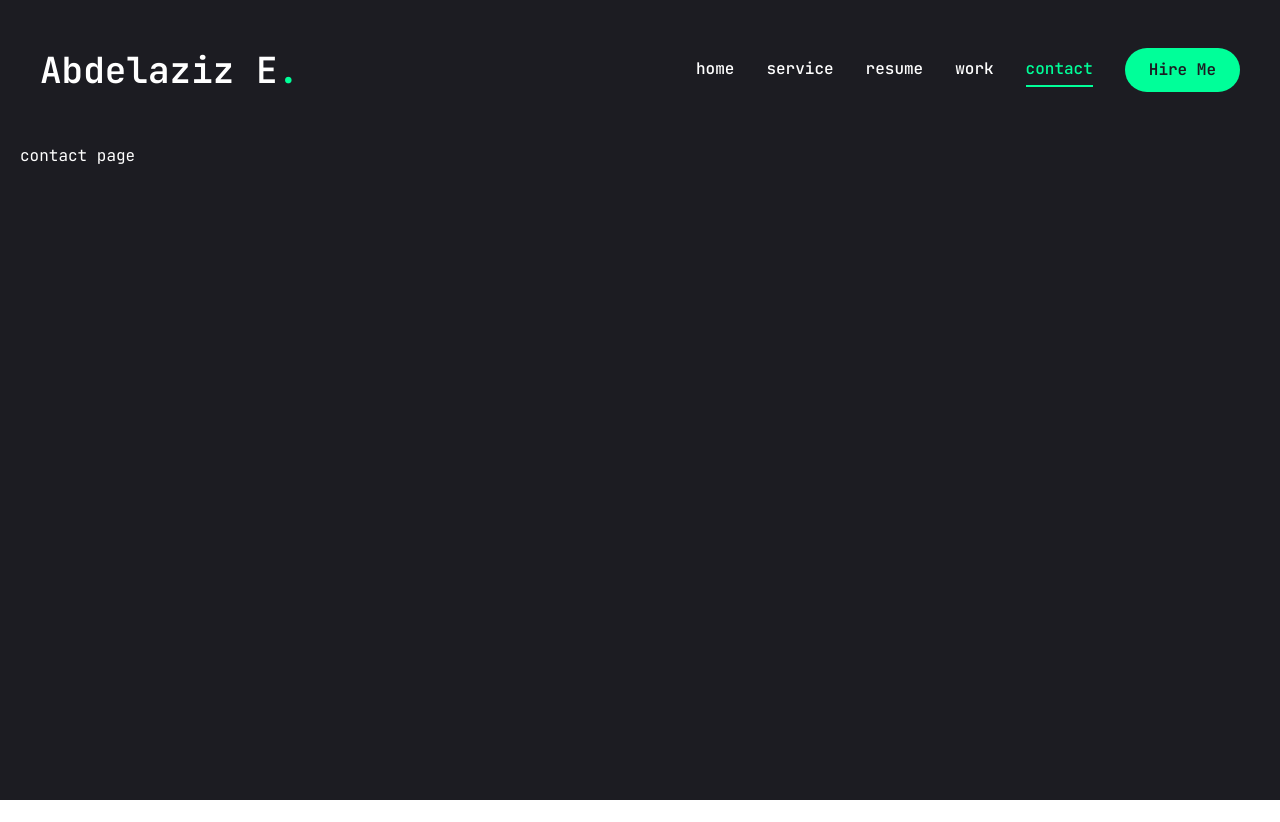
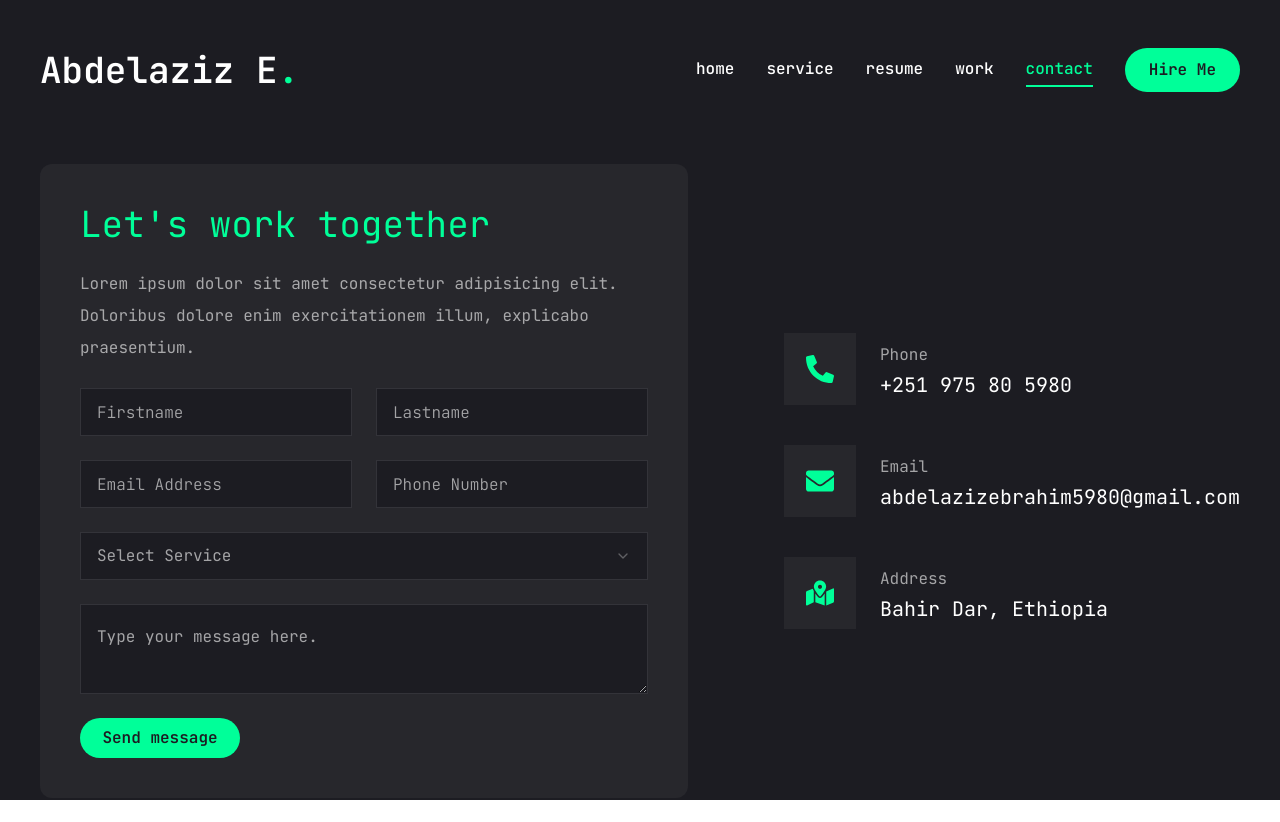
Before and after one commit to AbdelazizEbrahim/portfolio, a Next.js app: page /contact in a window 1280 px wide. Before the commit the page ends 800 px from the top, so only its background shows below. Built offline with nearby package versions, Linux system fonts and the light colour scheme.

Commit message:
Contact page completed

```diff
--- a/app/contact/page.tsx
+++ b/app/contact/page.tsx
@@ -1,10 +1,115 @@
-import React from 'react'
+'use client'
+
+import { Button } from '@/components/ui/button'
+import { Input } from "../../components/ui/input";
+import {Textarea} from '../../components/ui/textarea'
+
+import {
+  Select,
+  SelectContent,
+  SelectGroup,
+  SelectItem,
+  SelectLabel,
+  SelectTrigger,
+  SelectValue
+} from "../../components/ui/select";
+import { FaPhoneAlt, FaEnvelope, FaMapMarkedAlt } from 'react-icons/fa';
+
+const info = [
+  {
+    icon: <FaPhoneAlt />,
+    title: "Phone",
+    description: "+251 975 80 5980",
+  },
+  {
+    icon: <FaEnvelope />,
+    title: "Email",
+    description: "abdelazizebrahim5980@gmail.com",
+  },
+  {
+    icon: <FaMapMarkedAlt />,
+    title: "Address",
+    description: "Bahir Dar, Ethiopia",
+  }
+]
+import { motion } from "framer-motion"
 
 const Contact = () => {
   return (
-    <div>
-      contact page
-    </div>
+    <motion.section
+       initial={{ opacity: 0 }}
+       animate={{
+        opacity: 1,
+        transition: { delay: 2.4, duration: 0.4, ease: "easeIn" },
+       }}
+       className='py-6'
+    >
+      <div className='container mx-auto'>
+        <div className='flex flex-col xl:flex-row gap-[30px]'>
+          {/* form */}
+          <div className='xl:w-[54%] order-2 xl:order-none'>
+            <form className='flex flex-col gap-6 p-10 bg-[#27272c] rounded-xl'>
+              <h3 className='text-4xl text-accent'>Let's work together</h3>
+              <p className='text-white/60'>Lorem ipsum dolor sit amet consectetur adipisicing elit.
+                       Doloribus dolore enim exercitationem illum, explicabo praesentium.
+              </p>
+              {/* inputs */}
+              <div className='grid grid-cols-1 md:grid-cols-2 gap-6'>
+                <Input type="firstname" placeholder="Firstname"/>
+                <Input type="lastname" placeholder="Lastname"/>
+                <Input type="email" placeholder="Email Address"/>
+                <Input type="phone" placeholder="Phone Number"/>
+              </div>
+              {/* selection */}
+              <Select>
+                <SelectTrigger classname="w-full">
+                  <SelectValue placeholder="Select Service">
+
+                  </SelectValue>
+                  <SelectContent>
+                    <SelectGroup>
+                      <SelectLabel>Select Service</SelectLabel>
+                      <SelectItem value="est">Web Develoment</SelectItem>
+                      <SelectItem value="cst">Content Creation</SelectItem>
+                      <SelectItem value="mst">Facebook Ads</SelectItem>
+                    </SelectGroup>
+                  </SelectContent>
+                </SelectTrigger>
+              </Select>
+              {/* textares */}
+              <Textarea
+                 classname="h-[200px]"
+                 placeholder="Type your message here."
+              />
+              {/* buuttons */}
+              <Button  size="md" className="max-w-40 h-10">
+                Send message
+              </Button>
+            </form>
+          </div>
+          {/* info */}
+          <div className='flex-1 flex items-center xl:justify-end order-1
+              xl:order-none mb-8 xl:mb-0'>
+                <ul className='flex flex-col gap-10 '>
+                  {info.map((item, index) => {
+                    return (
+                      <li key={index} className='flex items-center gap-6 '>
+                        <div className='w-[52px] h-[52px] xl:w-[72px] xl:h-[72px] bg-[#27272c] text-accent
+                          rounded-md flex items-center justify-center'>
+                            <div className='text-[28px]'>{item.icon}</div>
+                          </div>
+                          <div className='flex-1'>
+                            <p className='text-white/60'>{item.title}</p>
+                            <h3 className='text-xl'>{item.description}</h3>
+                          </div>
+                      </li>
+                    )
+                  })}
+                </ul>
+          </div>
+        </div>
+      </div>
+    </motion.section>
   )
 }
 
--- a/components/ui/input.jsx
+++ b/components/ui/input.jsx
@@ -7,8 +7,8 @@
     (<input
       type={type}
       className={cn(
-        "flex h-10 w-full rounded-md border border-slate-200 bg-white px-3 py-2 text-sm ring-offset-white file:border-0 file:bg-transparent file:text-sm file:font-medium file:text-slate-950 placeholder:text-slate-500 focus-visible:outline-none focus-visible:ring-2 focus-visible:ring-slate-950 focus-visible:ring-offset-2 disabled:cursor-not-allowed disabled:opacity-50 dark:border-slate-800 dark:bg-slate-950 dark:ring-offset-slate-950 dark:file:text-slate-50 dark:placeholder:text-slate-400 dark:focus-visible:ring-slate-300",
-        className
+        "flex h-[48px] rounded-md border border-white/10 focus:border-accent font-light bg-primary px-4 py-5 text-base placeholder:text-white/60 outline-none ",
+      className
       )}
       ref={ref}
       {...props} />)
--- a/components/ui/select.jsx
+++ b/components/ui/select.jsx
@@ -16,7 +16,7 @@
   <SelectPrimitive.Trigger
     ref={ref}
     className={cn(
-      "flex h-10 w-full items-center justify-between rounded-md border border-slate-200 bg-white px-3 py-2 text-sm ring-offset-white placeholder:text-slate-500 focus:outline-none focus:ring-2 focus:ring-slate-950 focus:ring-offset-2 disabled:cursor-not-allowed disabled:opacity-50 [&>span]:line-clamp-1 dark:border-slate-800 dark:bg-slate-950 dark:ring-offset-slate-950 dark:placeholder:text-slate-400 dark:focus:ring-slate-300",
+      "flex h-[48px] w-full items-center justify-between rounded-md border border-white/10 bg-primary px-4 py-5 text-base text-white/60 placeholder:text-white/10 focus:border-accent outline-none " ,
       className
     )}
     {...props}>
@@ -54,7 +54,7 @@
     <SelectPrimitive.Content
       ref={ref}
       className={cn(
-        "relative z-50 max-h-96 min-w-[8rem] overflow-hidden rounded-md border border-slate-200 bg-white text-slate-950 shadow-md data-[state=open]:animate-in data-[state=closed]:animate-out data-[state=closed]:fade-out-0 data-[state=open]:fade-in-0 data-[state=closed]:zoom-out-95 data-[state=open]:zoom-in-95 data-[side=bottom]:slide-in-from-top-2 data-[side=left]:slide-in-from-right-2 data-[side=right]:slide-in-from-left-2 data-[side=top]:slide-in-from-bottom-2 dark:border-slate-800 dark:bg-slate-950 dark:text-slate-50",
+        "relative z-50 max-h-96 min-w-[8rem] overflow-hidden rounded-md border border-white/10 bg-primary text-white shadow-md data-[state=open]:animate-in data-[state=closed]:animate-out data-[state=closed]:fade-out-0 data-[state=open]:fade-in-0 data-[state=closed]:zoom-out-95 data-[state=open]:zoom-in-95 data-[side=bottom]:slide-in-from-top-2 data-[side=left]:slide-in-from-right-2 data-[side=right]:slide-in-from-left-2 data-[side=top]:slide-in-from-bottom-2 dark:border-slate-800 dark:bg-slate-950 dark:text-slate-50",
         position === "popper" &&
           "data-[side=bottom]:translate-y-1 data-[side=left]:-translate-x-1 data-[side=right]:translate-x-1 data-[side=top]:-translate-y-1",
         className
@@ -85,7 +85,7 @@
   <SelectPrimitive.Item
     ref={ref}
     className={cn(
-      "relative flex w-full cursor-default select-none items-center rounded-sm py-1.5 pl-8 pr-2 text-sm outline-none focus:bg-slate-100 focus:text-slate-900 data-[disabled]:pointer-events-none data-[disabled]:opacity-50 dark:focus:bg-slate-800 dark:focus:text-slate-50",
+      "relative flex w-full cursor-default select-none items-center rounded-sm py-1.5 pl-8 pr-2 text-sm outline-none focus:bg-accent focus:text-primary data-[disabled]:pointer-events-none data-[disabled]:opacity-50 dark:focus:bg-slate-800 dark:focus:text-slate-50",
       className
     )}
     {...props}>
--- a/components/ui/textarea.jsx
+++ b/components/ui/textarea.jsx
@@ -6,7 +6,7 @@
   return (
     (<textarea
       className={cn(
-        "flex min-h-[80px] w-full rounded-md border border-slate-200 bg-white px-3 py-2 text-sm ring-offset-white placeholder:text-slate-500 focus-visible:outline-none focus-visible:ring-2 focus-visible:ring-slate-950 focus-visible:ring-offset-2 disabled:cursor-not-allowed disabled:opacity-50 dark:border-slate-800 dark:bg-slate-950 dark:ring-offset-slate-950 dark:placeholder:text-slate-400 dark:focus-visible:ring-slate-300",
+         "flex min-h-[80px] w-full rounded-md border border-white/10 bg-primary px-4 py-5 text-base placeholder:text-white/60 focus-visible:ring-accent focus-visible:ring-offset-0 disabled:cursor-not-allowed disabled:opacity-50",
         className
       )}
       ref={ref}
```
